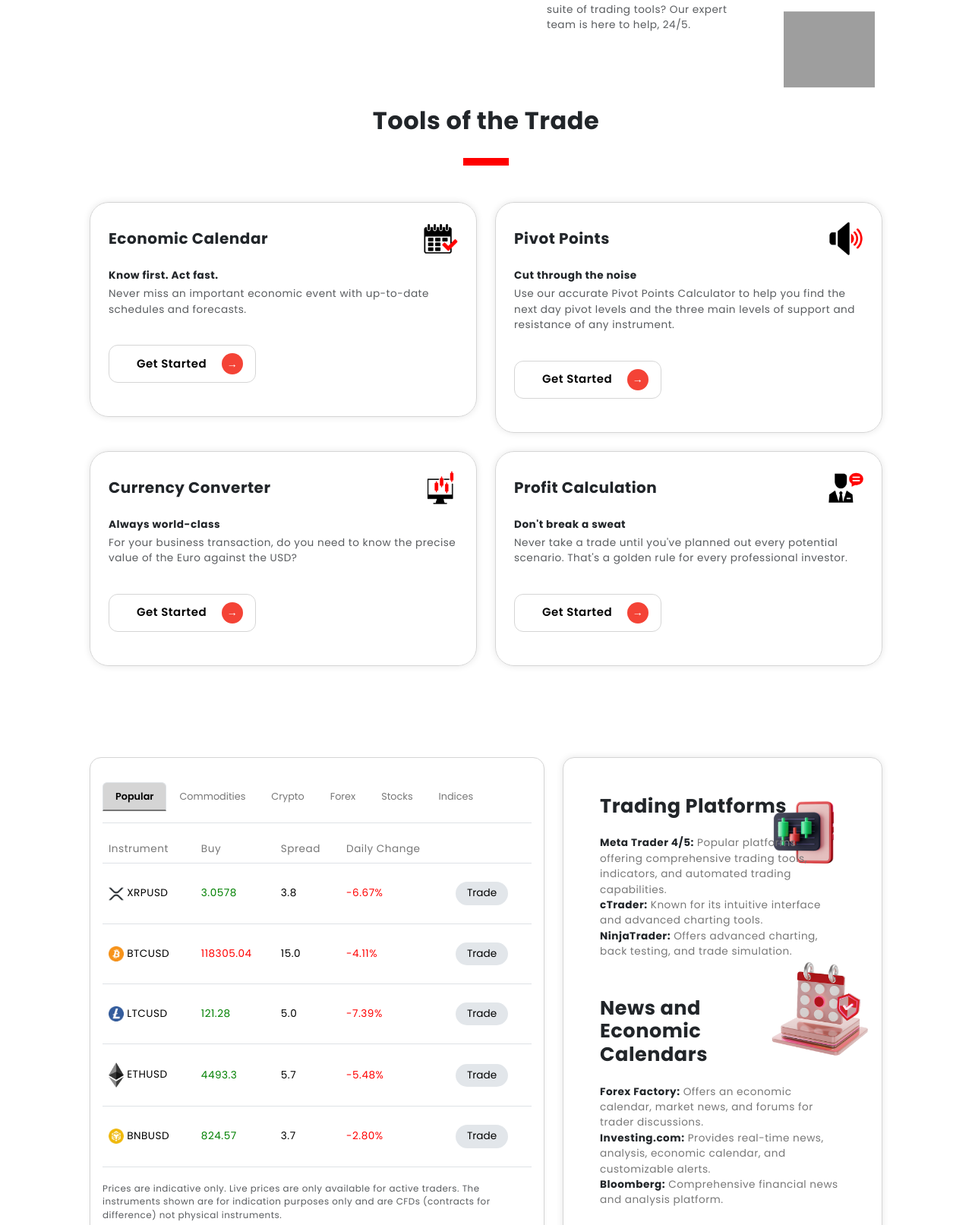
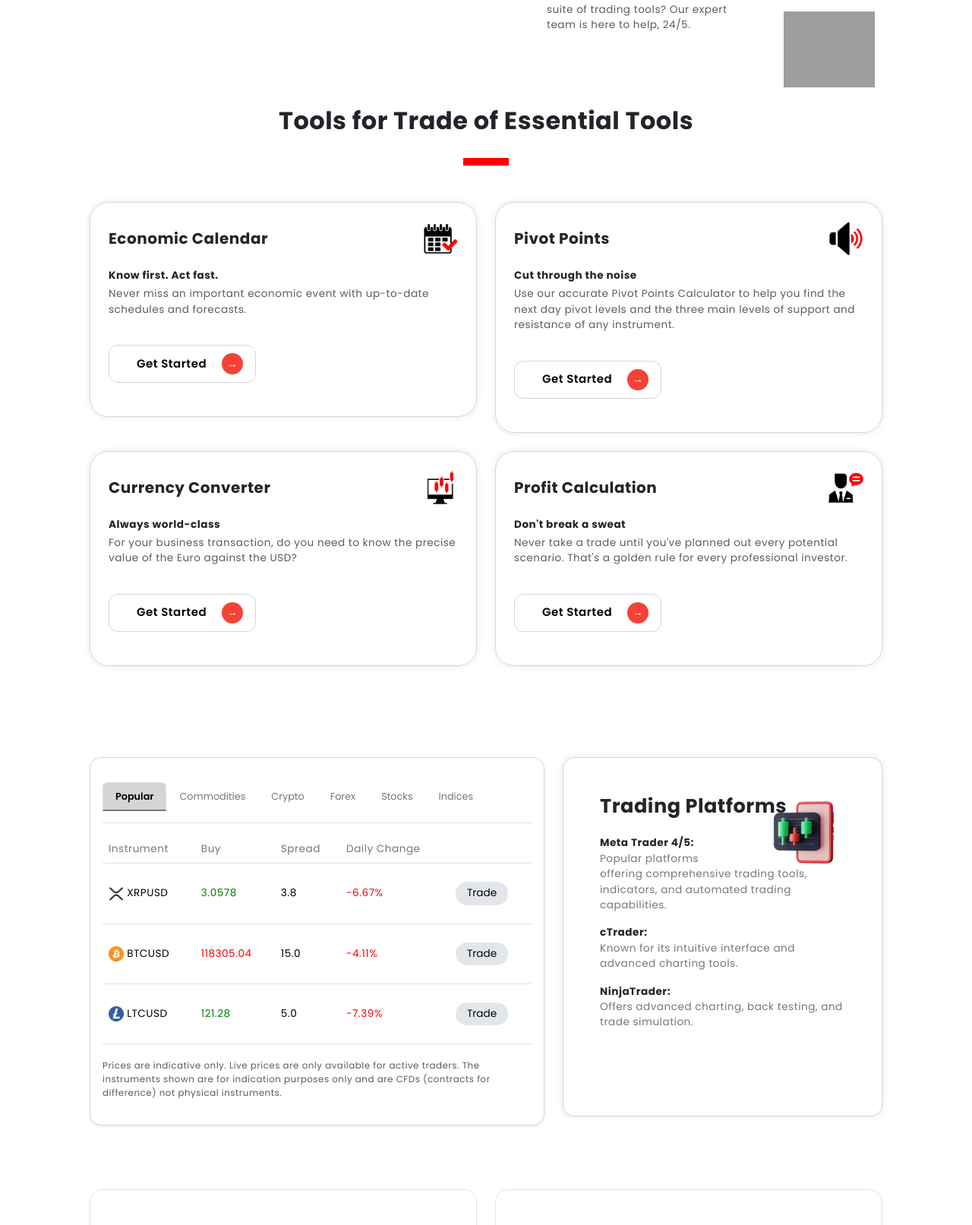
Before and after one commit to GKDevotion/zedcapital-core, a PHP site: page /tools-resources.php in a window 1280 px wide. Shown: the part 1244-2857 px from the top of the page at 76% size. Run offline with PHP 8.4, Linux system fonts and the light colour scheme; some libraries are stand-ins or nearby versions; grey boxes are pictures that could not be loaded.

Commit message:
update Currection file data

```diff
--- a/about-us.php
+++ b/about-us.php
@@ -55,7 +55,7 @@ include_once ('elements/header.php');
 <section class="section">
     <div class="container section-text">
         <p class="mb-4">Leadership & Mission</p>
-        <h1 class="display-6 fw-bold">Get to know<br>to Zed Capital</h1>
+        <h1 class="display-6 fw-bold">Get to know<br>Zed Capital</h1>
         <span class="underline"></span>
         <p class="mb-4 w-75">
             Zed Capital International Ltd is a globally regulated financial services provider, licensed by the Financial Services Commission (FSC), Mauritius. We empower traders and investors with secure, transparent, and seamless access to global markets.
--- a/asian-market.php
+++ b/asian-market.php
@@ -145,10 +145,7 @@ include_once ('elements/header.php');
     <div class="row">
         <!-- Left Column -->
         <div class="col-lg-8 mb-4 px-5">
-            <h3 class="fw-bold mb-5">Why the Asian Market Matters Globally</h3>
-            <p class="text-muted text-gray">
-                <b class="text-black">Diversity</b>: Multiple financial hubs offer unique strengths — equities in London, bonds in Frankfurt, banking in Zurich, asset management in Luxembourg.
-            </p>
+            <h3 class="fw-bold mb-4">Why the Asian Market Matters Globally</h3>
             <p class="text-muted text-gray">
                 <b class="text-black">Growth Engine</b>: Asia accounts for over 50% of global GDP growth in recent years.
             </p>
--- a/forex.php
+++ b/forex.php
@@ -311,7 +311,7 @@ include_once ('elements/header.php');
             <div class="stock-card" data-aos="fade-up" data-aos-duration="800">
                 <h5 class="fw-bold mb-4">
                     <span class="text-shadow">
-                        USDJYP
+                        USDJPY
                     </span>
                 </h5>
                 <div class="d-flex justify-content-between px-2 mt-3">
@@ -556,7 +556,7 @@ include_once ('elements/header.php');
                 </h5>
 
                 <p class="mt-5">
-                    From the most popular pairs to region specific currencies, Zed Capital International Ltd connects you to opportunities around the globe.
+                    From the most popular pairs to region specific currencies, Zed Capital International Ltd connects you to new opportunities around the globe.
                 </p>
             </div>
 
@@ -657,7 +657,7 @@ include_once ('elements/header.php');
                         <div>
                             <h5 class="fw-bold mb-1">Reliable Execution</h5>
                             <p class="mb-0 small-muted">
-                                Depend on fast and secure trade processing designed to meet institutional standards.
+                                Depend on fast and secure trade processing execution designed to meet institutional standards.
                             </p>
                         </div>
                     </div>
--- a/indices.php
+++ b/indices.php
@@ -634,7 +634,7 @@ include_once ('elements/header.php');
 
 <section class="opportunities-for-investors">
     <div class="container py-5">
-        <h2 class="h4 mb-3">Benefits of Trading Stocks</h2>
+        <h2 class="h4 mb-3">Benefits of Trading Stocks in Indicies?</h2>
         <div class="row g-3">
             <div class="col-md-6">
                 <div class="card tech-feature p-4">
--- a/metal.php
+++ b/metal.php
@@ -270,7 +270,7 @@ include_once ('elements/header.php');
     <!-- Title -->
     <div class="text-center mb-4">
         <h2 class="h2" data-aos="fade-up" data-aos-duration="800" >
-            Why Trade CFDs on Stock?
+            why trade Metals?
         </h2>
         <div class="divider" data-aos="fade-up" data-aos-duration="800" ></div>
         <p class="text-muted w-75 p-2 m-auto" data-aos="fade-up" data-aos-duration="800" >
@@ -413,7 +413,7 @@ include_once ('elements/header.php');
     <!-- Button -->
     <div class="text-center mt-4" data-aos="fade-up" data-aos-duration="800" >
         <a href="#" class="btn btn-danger px-4 py-2 mt-4 rounded-pill">
-            Click here to view the Stock' Dividends
+            Click here to view Metals
         </a>
     </div>
 </div>
--- a/platform.php
+++ b/platform.php
@@ -435,7 +435,7 @@ $featureIconTitle = "Why trade on MetaTrader 5 with Zed Capital?";
 $featureIconArr = [
     [
         'icon' => 'assets/images/education-daily-analysis.png',
-        'title' => 'Access to a wideRange of Instruments'
+        'title' => 'Access to a Wide Range of Instruments'
     ],
     [
         'icon' => 'assets/images/news-live-market.png',
--- a/stock.php
+++ b/stock.php
@@ -805,7 +805,7 @@ include_once ('elements/explore-more-about.php');
         <div class="col-12">
             <div class="info-card">
                 <div class="alert-custom" data-aos="fade-up" data-aos-duration="850">
-                    At <b>Zed Capital International Ltd</b>, we provide risk management tools including stop-loss and take-profit orders, ensuring that clients can trade responsibly and with confidence.
+                    At <b>Zed Capital International Ltd</b>, we provide risk management tools including stop-loss and take-profit orders, ensuring that clients can trade safely and with confidence.
                 </div>
                 <p class="info-note" data-aos="fade-up" data-aos-duration="850">
                     <ul class="arrow-list mb-0 ps-5">
--- a/tools-resources.php
+++ b/tools-resources.php
@@ -262,7 +262,9 @@ include_once ('elements/header.php');
     <div class="container">
         <!-- Section Title -->
         <div class="text-center mb-5" data-aos="fade-up" data-aos-delay="800">
-            <h2 class="fw-bold">Tools of the Trade</h2>
+            <h2 class="fw-bold">
+                Tools for Trade of Essential Tools
+            </h2>
             <div class="tools-res-divider" data-aos="fade-up" data-aos-duration="850" style="margin: 30px auto;"></div>
         </div>
 
@@ -555,7 +557,7 @@ include_once ('elements/header.php');
                                 <td class="price-down">-7.39%</td>
                                 <td class="py-4"><button class="trading-btn">Trade</button></td>
                             </tr>
-                            <tr data-aos="fade-up" data-aos-delay="800">
+                            <tr class="d-none" data-aos="fade-up" data-aos-delay="800">
                                 <td class="py-4">
                                     <img src="assets/images/cryptologos/ethereum.png?v=040" width="20" alt="ETHUSD"> ETHUSD
                                 </td>
@@ -564,7 +566,7 @@ include_once ('elements/header.php');
                                 <td class="price-down">-5.48%</td>
                                 <td class="py-4"><button class="trading-btn">Trade</button></td>
                             </tr>
-                            <tr data-aos="fade-up" data-aos-delay="800">
+                            <tr class="d-none" data-aos="fade-up" data-aos-delay="800">
                                 <td class="py-4">
                                     <img src="assets/images/cryptologos/bnb.png?v=040" width="20" alt="BNBUSD"> BNBUSD
                                 </td>
@@ -591,25 +593,34 @@ include_once ('elements/header.php');
                         <img src="assets/images/trading-platform.png" alt="Candlestick chart" class="" style="margin: 0 100px 0 0; width: 100px;">
                     </div>
                     <h3 class="fw-bold mb-4" data-aos="fade-up" data-aos-delay="800">Trading Platforms</h3>
-                    <p class="m-0" data-aos="fade-up" data-aos-delay="800"><strong>Meta Trader 4/5:</strong>
+                    <p class="mt-4 mb-0" data-aos="fade-up" data-aos-delay="800">
+                        <strong>Meta Trader 4/5:</strong>
+                    </p>
+                    <p data-aos="fade-up" data-aos-delay="800">
                         <span class="text-gray">Popular platforms <br>
                             offering comprehensive trading tools, <br>
                             indicators, and automated trading capabilities.
                         </span>
                     </p>
-                    <p class="m-0" data-aos="fade-up" data-aos-delay="800"><strong>cTrader:</strong>
+                    <p class="m-0" data-aos="fade-up" data-aos-delay="800">
+                        <strong>cTrader:</strong>
+                    </p>
+                    <p data-aos="fade-up" data-aos-delay="800">
                         <span class="text-gray">
                             Known for its intuitive interface and advanced charting tools.
                         </span>
                     </p>
-                    <p class="m-0" data-aos="fade-up" data-aos-delay="800"><strong>NinjaTrader:</strong>
+                    <p class="m-0" data-aos="fade-up" data-aos-delay="800">
+                        <strong>NinjaTrader:</strong>
+                    </p>
+                    <p data-aos="fade-up" data-aos-delay="800">
                         <span class="text-gray">
                             Offers advanced charting, back testing, and trade simulation.
                         </span>
                     </p>
                 </div>
 
-                <div>
+                <div class="d-none">
                     <div class="position-absolute w-100 text-end" data-aos="fade-up" data-aos-delay="800">
                         <img src="assets/images/trading-economic-calander.png" alt="Candlestick chart" class="" style="margin: -87px 30px 0 0; width: 200px;">
                     </div>
--- a/zed-academy.php
+++ b/zed-academy.php
@@ -34,7 +34,7 @@ include_once ('elements/header.php');
             <!-- Text Column -->
             <div class="col-md-6 text-white align-items-center" data-aos="fade-up" data-aos-delay="800">
                 <p class="" style="font-size: 1.6rem">Zed Academy</p>
-                <h2 class="fw-bold h2 mb-5">Learn. Trading. <br>Success.</h2>
+                <h2 class="fw-bold h2 mb-5">Learn. Trade. <br>Success.</h2>
                 <div class="p-1 divider-back" data-aos="fade-up" data-aos-delay="800"></div>
                 <p class="mt-5 w-75" data-aos="fade-up" data-aos-delay="800">
                 Access structured video courses led by experienced professionals covering
@@ -101,7 +101,9 @@ include_once ('elements/header.php');
 <section class="py-5 pb-0 knowledge-trading">
     <div class="container text-start">
         <div class="row zed-academy-header" data-aos="fade-up" data-aos-delay="800">
-            <h5 class="fw-bold mb-4" data-aos="fade-up" data-aos-delay="800">Knowledge first Smart trading next</h5>
+            <h5 class="fw-bold mb-4" data-aos="fade-up" data-aos-delay="800">
+                First Learn then Trade & Earn. or First Learn then Earn.
+            </h5>
             <p class="mb-0 text-gray">
                 At <strong>Zed Capital</strong>, learning comes first. Whether you're just starting out or looking to refine your skills, our courses provide practical knowledge and expert guidance to help you trade more confidently.
             </p>
```
Also changed, not shown: index.php (+9 -5 lines), why-zedcapital.php (+5 -2 lines), assets/images/slider/Zed-Capital-1.png, assets/images/slider/Zed-Capital-3.png. Lines whose indentation alone changed are shown as unchanged.
